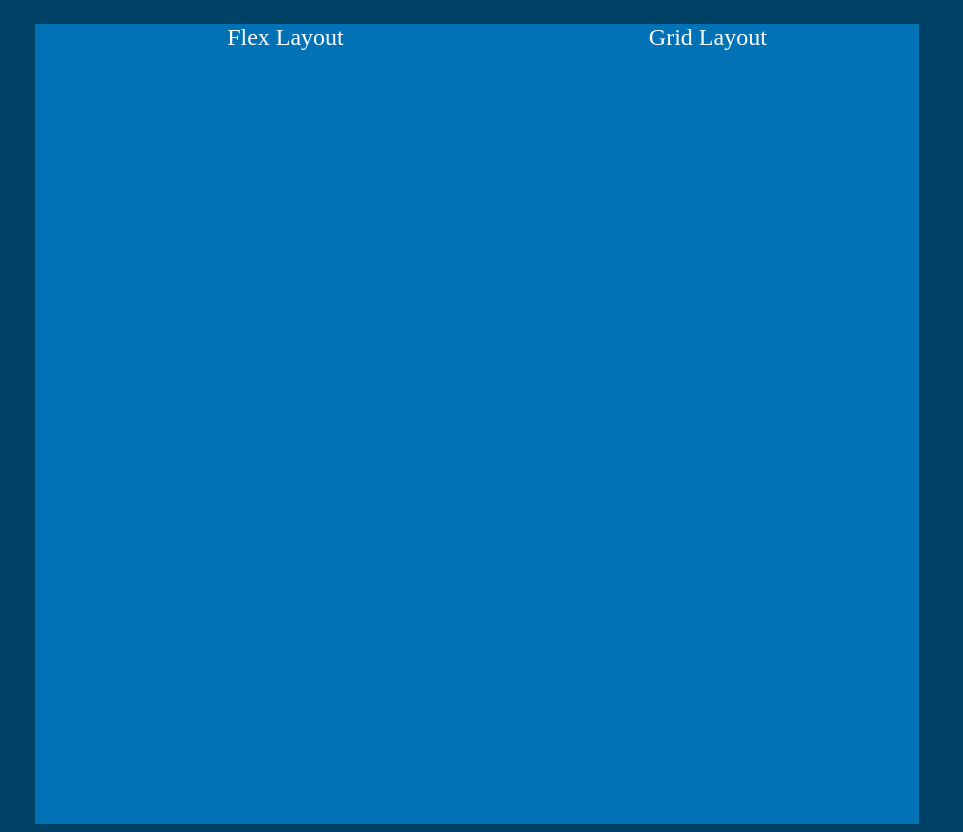
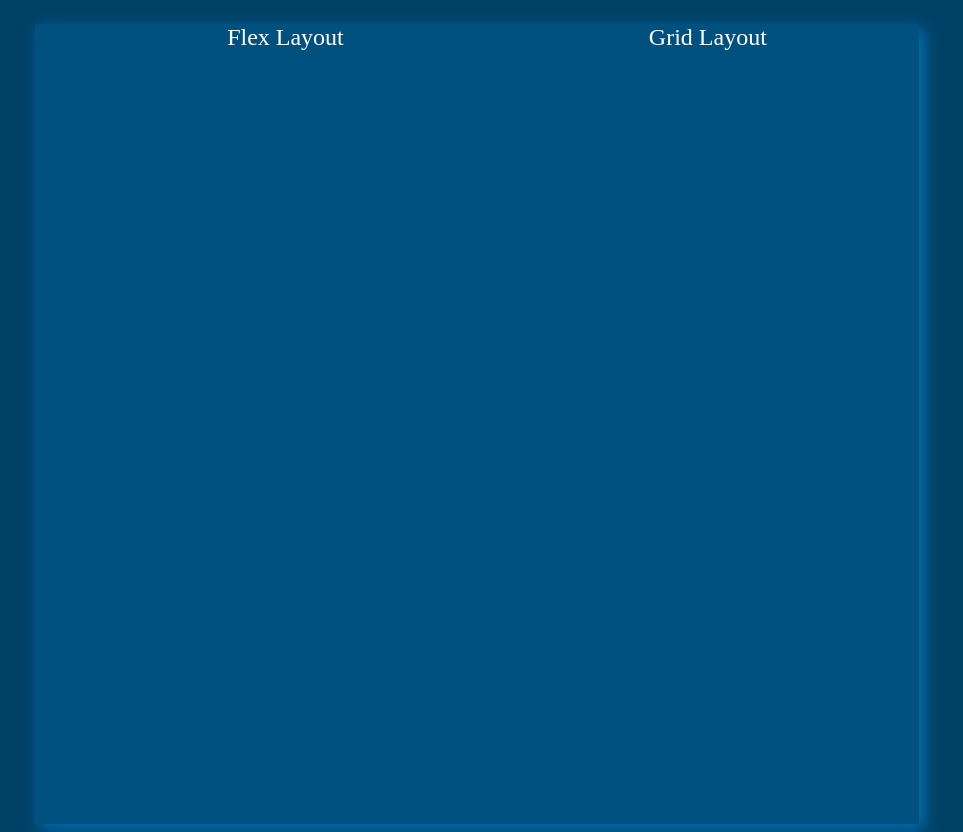
Before and after one commit to ama-ahmed-i/flexbox, a plain HTML site: page index.html in a window 1280 px wide. Shown: the whole page, without its empty margins (163-1126 px from the left). Drawn offline with Linux system fonts and the light colour scheme.

Commit message:
Update index.css

```diff
--- a/index.css
+++ b/index.css
@@ -6,7 +6,8 @@ body{
     width: 70%;
     height: 100vh;
     margin: 0 auto;
-    background-color: #0072b5;
+    background-color:#005180;
+    box-shadow:5px 5px 15px #0072b5;
 }
 
 .container ul{
```
